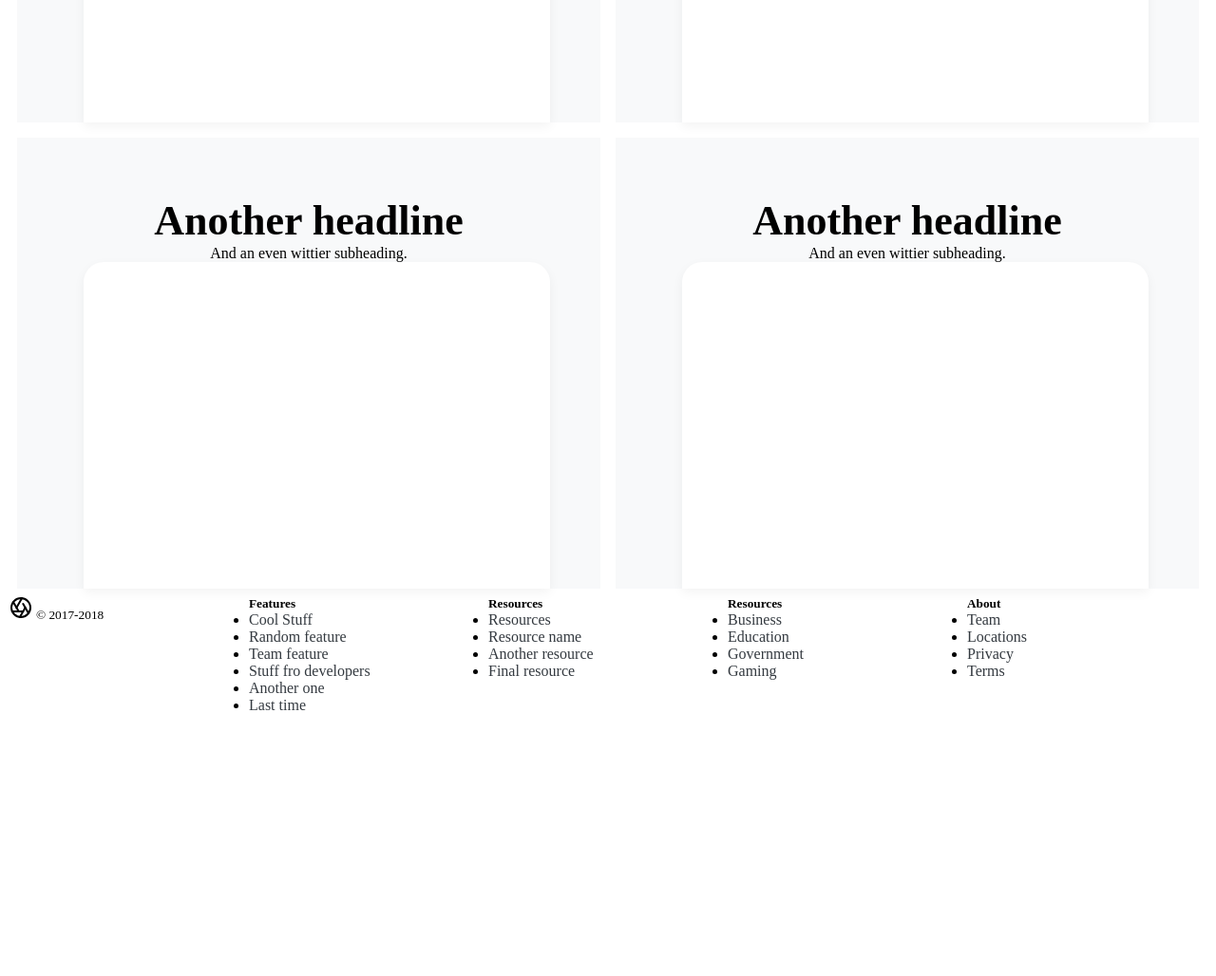
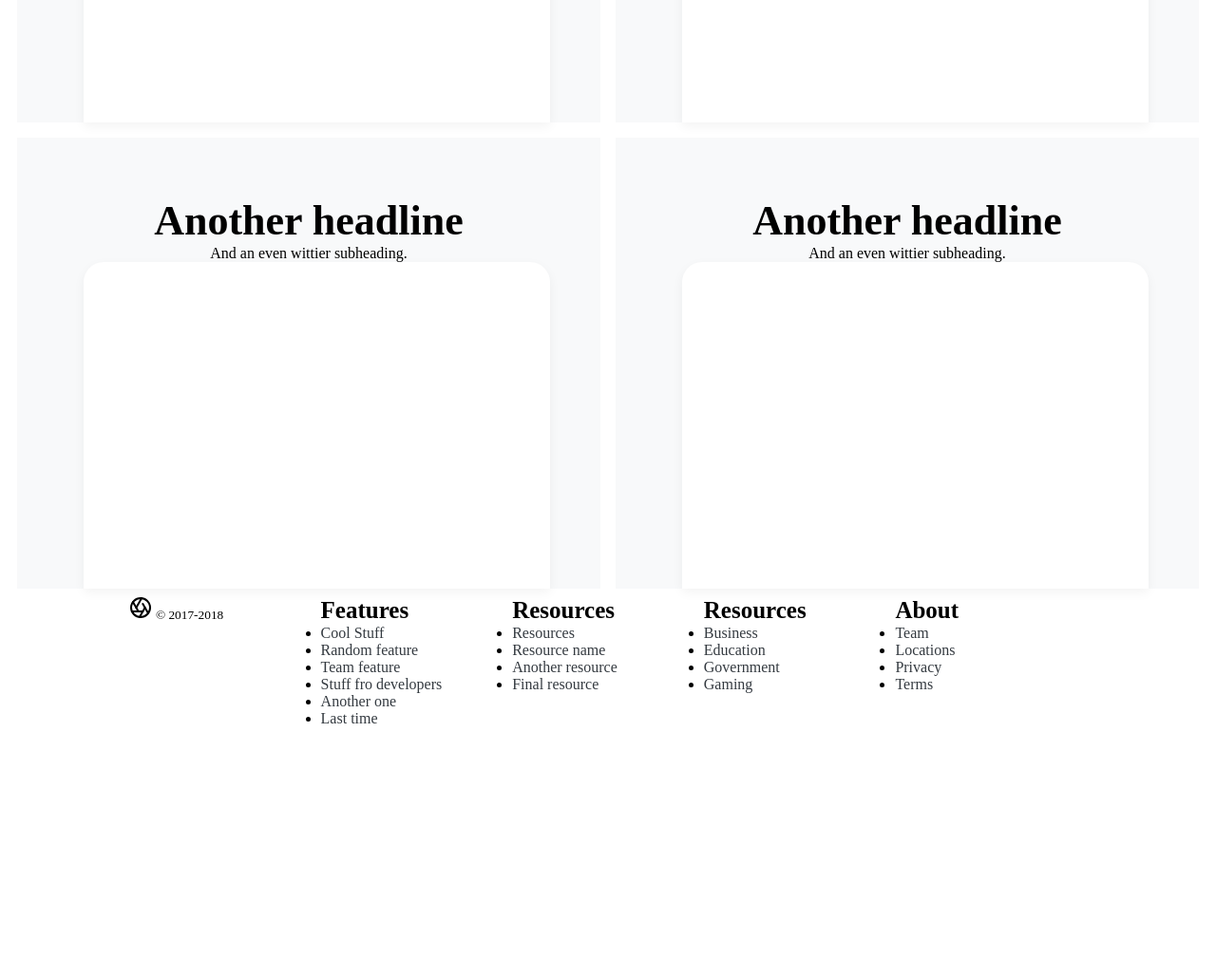
Before and after one commit to Vishal11799/Assignment02CSS-jessica, a plain HTML site: page Assignment2/index.html in a window 1280 px wide. Shown: the part 1904-2932 px from the top of the page at 95% size. Before the commit the page ends 2656 px from the top, so only its background shows below. Drawn offline with Linux system fonts and the light colour scheme; files that its build step writes are made by us from their sources.

Commit message:
Update style.css

```diff
--- a/Assignment2/css/style.css
+++ b/Assignment2/css/style.css
@@ -258,99 +258,6 @@
     color: white;
 }
 
-
-/* .box2
-{
-    padding: 1rem !important;
-    margin-bottom: 1rem!important;
-    margin-top: 1rem!important;
-    box-sizing: border-box;
-    text-align: center;
-    width: 50%;
-    background-color: #f8f9fa;
-}
-.box2 .box
-{
-    width:80%;
-    height:300px;
-    border-radius: 21px 21px 0 0 ;
-    box-shadow: 0  0.25rem 0.75rem rgba(0,0,0,.05);
-    margin-left: auto!important;
-    margin-right: auto!important;
-    background-color: #343a40!important;
-    box-sizing: border-box;
-    text-align: center;
-    margin-top: 2rem;
-    margin-bottom: 2rem;
-}
-.third-page
-{
-    display:flex;
-    width:100%!important;
-}
-.box3
-{
-    padding: 1rem !important;
-    margin-bottom: 1rem!important;
-    margin-top: 1rem!important;
-    box-sizing: border-box;
-    text-align: center;
-    width: 50%;
-    background-color: #007bff;
-
-}
-.box3 .uptext
-{
-    color: #fff;
-}
-.box3 .box
-{
-    width:80%;
-    height:300px;
-    border-radius: 21px 21px 0 0 ;
-    box-shadow: 0  0.25rem 0.75rem rgba(0,0,0,.05);
-    margin-left: auto!important;
-    margin-right: auto!important;
-    background-color:#fff!important;
-    box-sizing: border-box;
-    text-align: center;
-    margin-top: 2rem;
-    margin-bottom: 2rem;
-}
-.forth-page
-{
-    display:flex;
-    width:100%!important;
-}
-.box4
-{
-    padding: 1rem !important;
-    margin-bottom: 1rem!important;
-    margin-top: 1rem!important;
-    box-sizing: border-box;
-    text-align: center;
-    width: 50%;
-    background-color:#f8f9fa;
-
-}
-.box4 .uptext
-{
-    color:#333;
-}
-.box4 .box
-{
-    width:80%;
-    height:300px;
-    border-radius: 21px 21px 0 0 ;
-    box-shadow: 0  0.25rem 0.75rem rgba(0,0,0,.05);
-    margin-left: auto!important;
-    margin-right: auto!important;
-    background-color:#fff!important;
-    box-sizing: border-box;
-    text-align: center;
-    margin-top: 2rem;
-    margin-bottom: 2rem;
-} */
 .row {
     display: flex;
     width: 100%;
@@ -384,3 +291,17 @@
 .about {
     width: 20%;
 }
+
+
+footer {
+    width: 80%;
+    height: 50vh;
+    margin: 0 auto;
+    text-decoration: none;
+}
+
+h5 {
+    font-size: 25px;
+    font-weight: 600;
+    line-height: 1.2;
+}
```
